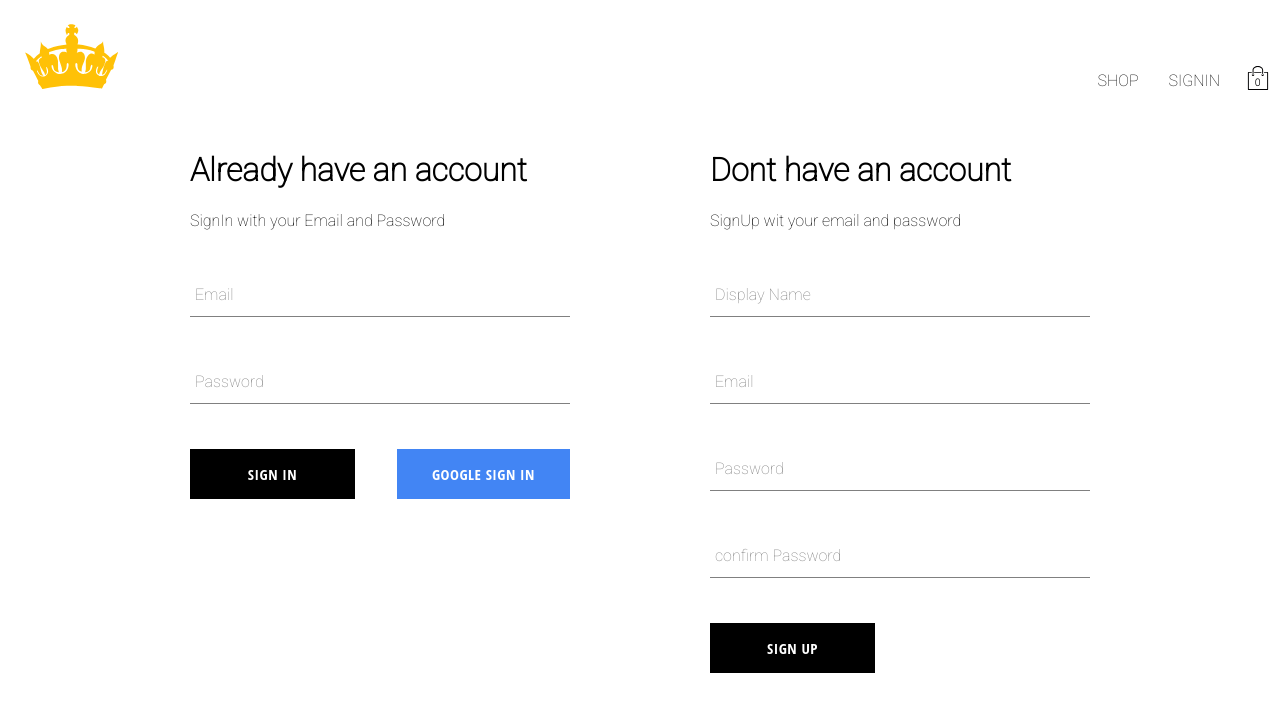
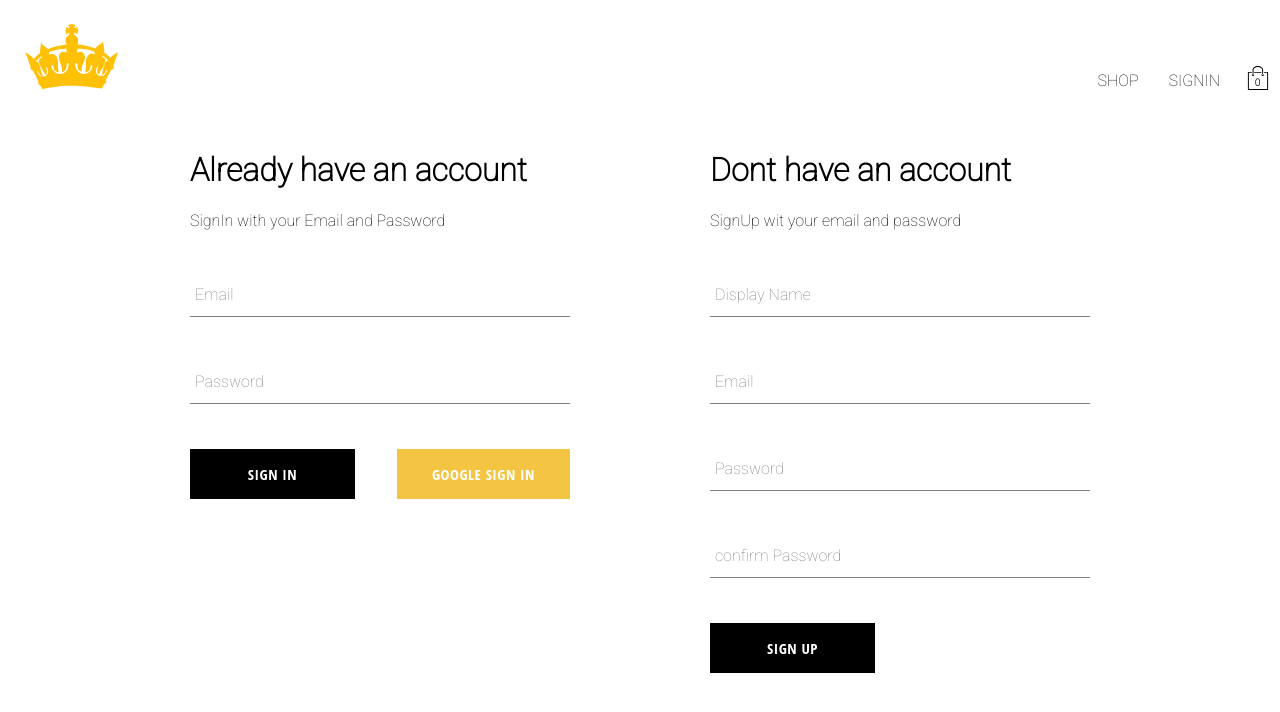
Before and after one commit to DVictor101/Kings-clothing, a React (Create React App) app: page /signin in a window 1280 px wide. Shown: the top 712 px of the page. Built offline with nearby package versions, Linux system fonts and the light colour scheme; no server answers; the database is empty.

Commit message:
restyled custombutton

```diff
--- a/src/components/custom-button/custombuttonstyle.scss
+++ b/src/components/custom-button/custombuttonstyle.scss
@@ -23,11 +23,11 @@
  }
 
  &.google-sign-in {
-  background-color: #4285f4;
+  background-color: #f4c542;
   color: white;
 
   &:hover {
-   background-color: #357ae8;
+   background-color: #d6e835;
    border: none;
   }
  }
```
